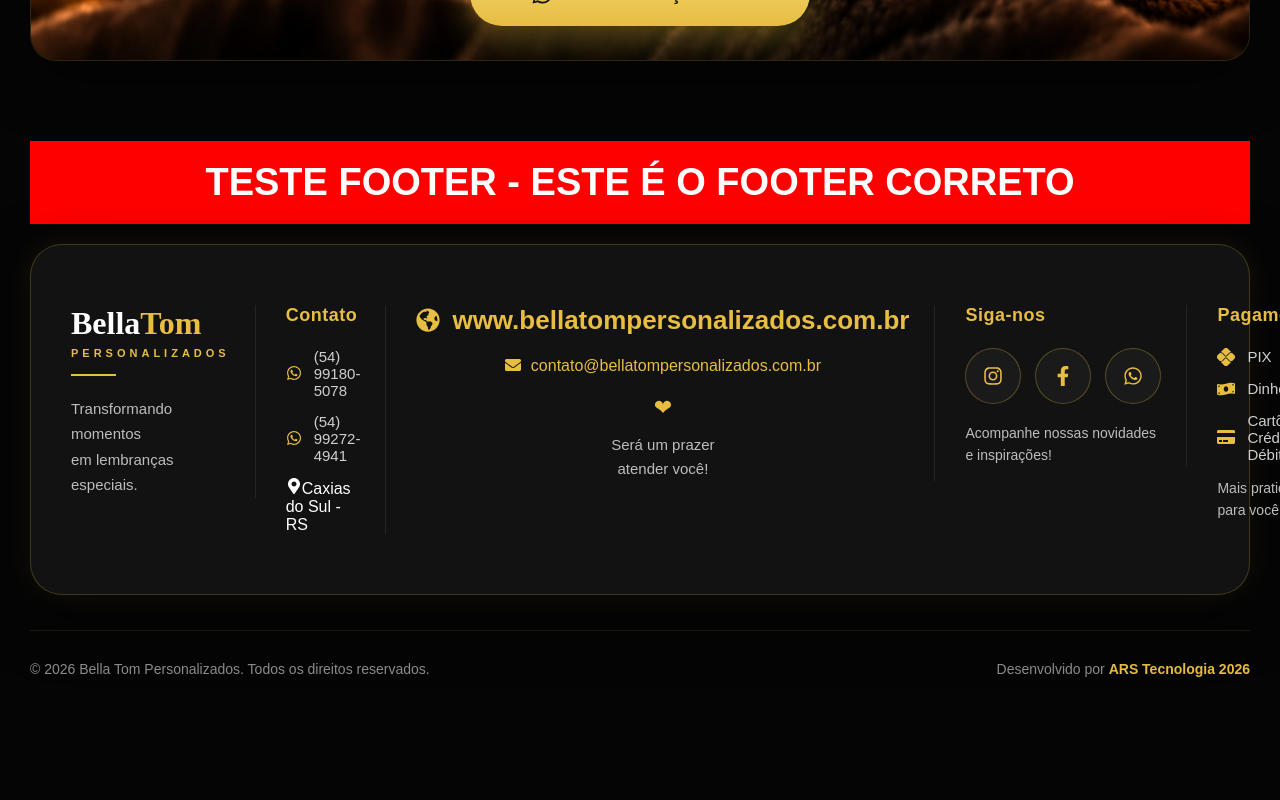
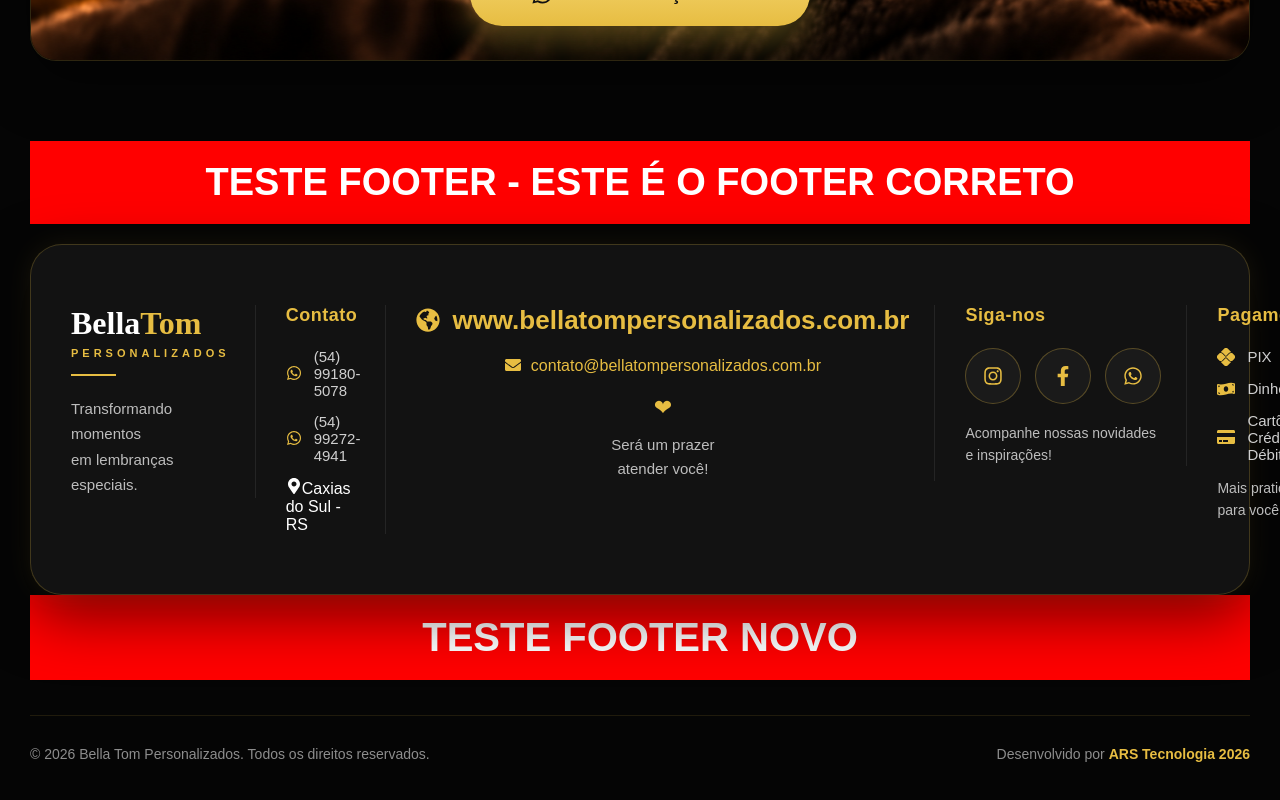
Before and after one commit to Adriano112528/BellaTomPersonalizados, a React (Vite) app: page / in a window 1280 px wide. Shown: the part 3360-4160 px from the top of the page. Before the commit the page ends 4097 px from the top, so only its background shows below. Built offline with nearby package versions, Linux system fonts and the light colour scheme.

Commit message:
Teste Footer

```diff
--- a/src/components/Footer/Footer.jsx
+++ b/src/components/Footer/Footer.jsx
@@ -208,6 +208,18 @@
 
       </div>
 
+      <h1
+        style={{
+          background: "red",
+          color: "#fff",
+          textAlign: "center",
+          padding: "20px",
+          fontSize: "40px"
+        }}
+      >
+        TESTE FOOTER NOVO
+      </h1>
+
       <div className="footerBottom">
 
         <span>
```
